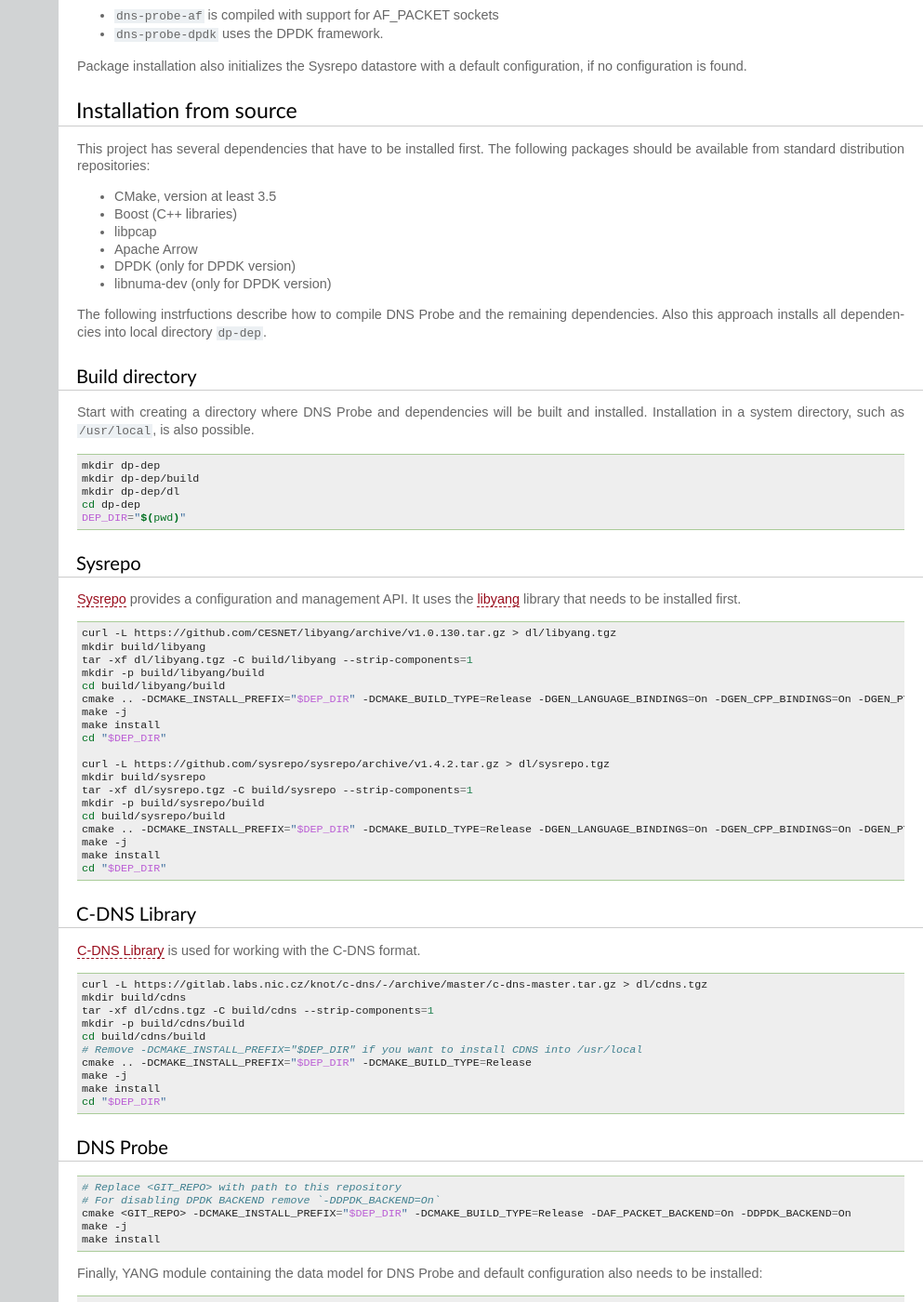
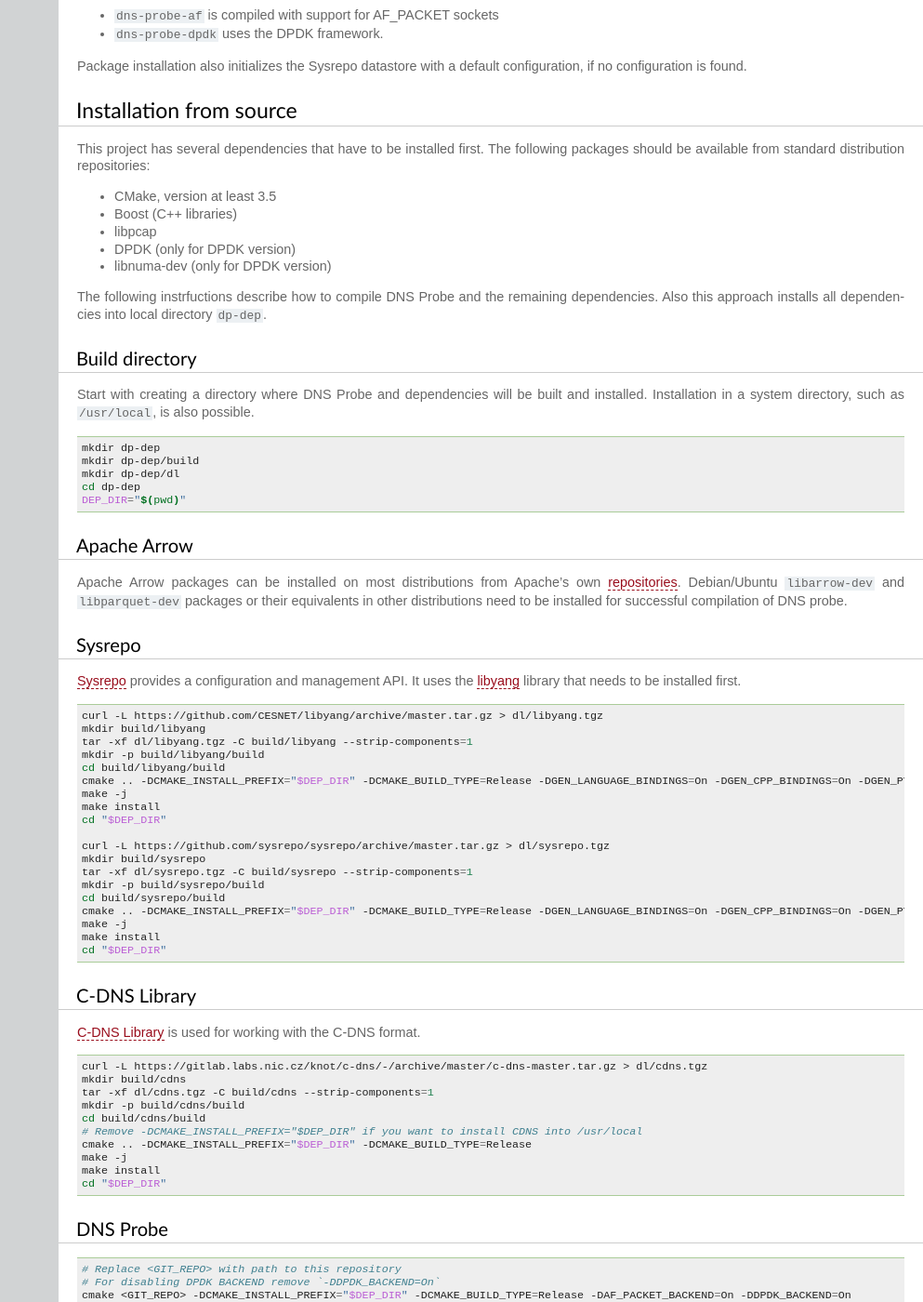
Before and after one commit to CZ-NIC/dns-probe, a Sphinx documentation site: the page built from doc/Installation.rst, in a window 1280 px wide and 1400 px high, scrolled down 1116 px. Shown: the whole window at 93% size, without its empty margins (287-1280 px from the left). Built offline with Sphinx 7.4.7, drawn with Linux system fonts in a browser that asks for light colours.

Commit message:
Sphinx: Update installation instructions

```diff
--- a/doc/Installation.rst
+++ b/doc/Installation.rst
@@ -111,6 +110,14 @@
    cd dp-dep
    DEP_DIR="$(pwd)"
 
+Apache Arrow
+------------
+
+Apache Arrow packages can be installed on most distributions from Apache's own
+`repositories <https://arrow.apache.org/install/>`_. Debian/Ubuntu ``libarrow-dev``
+and ``libparquet-dev`` packages or their equivalents in other distributions need
+to be installed for successful compilation of DNS probe.
+
 Sysrepo
 -------
 
@@ -121,7 +128,7 @@
 
 .. code:: shell
 
-   curl -L https://github.com/CESNET/libyang/archive/v1.0.130.tar.gz > dl/libyang.tgz
+   curl -L https://github.com/CESNET/libyang/archive/master.tar.gz > dl/libyang.tgz
    mkdir build/libyang
    tar -xf dl/libyang.tgz -C build/libyang --strip-components=1
    mkdir -p build/libyang/build
@@ -131,7 +138,7 @@
    make install
    cd "$DEP_DIR"
 
-   curl -L https://github.com/sysrepo/sysrepo/archive/v1.4.2.tar.gz > dl/sysrepo.tgz
+   curl -L https://github.com/sysrepo/sysrepo/archive/master.tar.gz > dl/sysrepo.tgz
    mkdir build/sysrepo
    tar -xf dl/sysrepo.tgz -C build/sysrepo --strip-components=1
    mkdir -p build/sysrepo/build
```
Also changed, not shown: other parts of doc/Installation.rst (+0 -1 lines).
